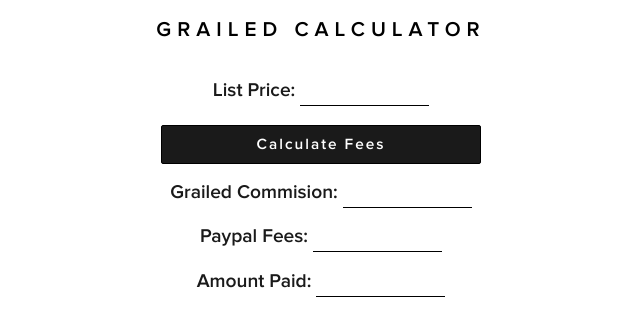
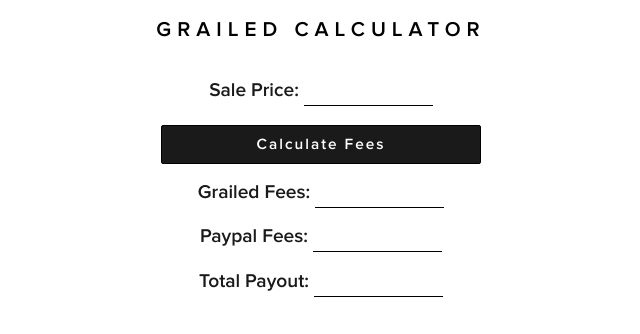
Before and after one commit to paultheprogrammer/grailedCalculator, a plain HTML site: page index.html in a window 1280 px wide. Shown: the top 334 px of the page, without its empty margins (319-959 px from the left). Drawn offline with nearby package versions, Linux system fonts and the light colour scheme.

Commit message:
Update index.html
Changed some label names

```diff
--- a/index.html
+++ b/index.html
@@ -1,5 +1,7 @@
 <!DOCTYPE html>
-<!-- TODO: encrypting PayPal donation info & including Loading Animations -->
+<!-- TODO: encrypting PayPal donation info & including Loading Animations
+https://developer.paypal.com/docs/paypal-payments-standard/integration-guide/encryptedwebpayments/#
+-->
 <html>
     <head>
         <title>Grailed Fee Calculator</title>
@@ -32,18 +34,18 @@
 
         <div id="inputs">
             <br>
-            List Price:
+            Sale Price:
             <input class="input" type="number" id="list">
             <br><br>
             <button onclick="calc();" id="but">Calculate Fees</button>
             <br><br>
-            Grailed Commision:
+            Grailed Fees:
             <input type="number" id="com" disabled class="input">
             <br><br>
             Paypal Fees:
             <input class="input" type="number" id="paypal" disabled>
             <br><br>
-            Amount Paid:
+            Total Payout:
             <input class="input" type="number" id="des" disabled>
         </div>
 
```
